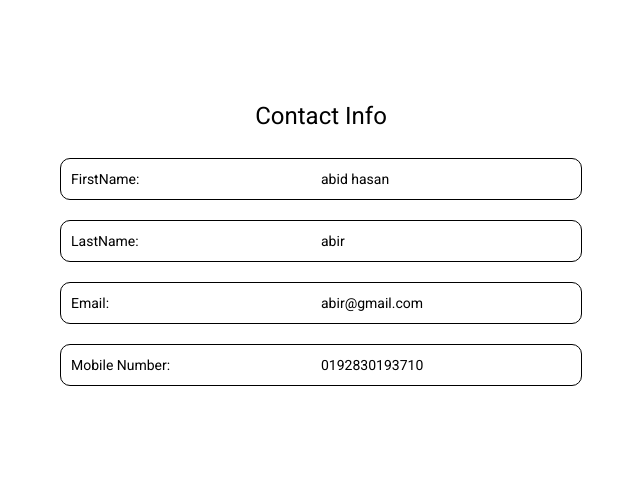
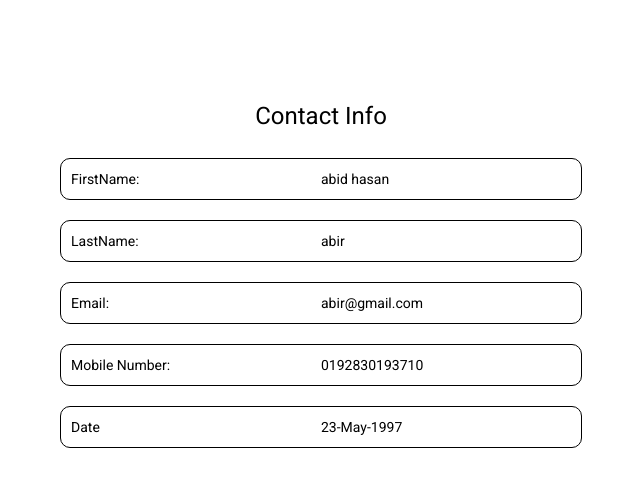
Before and after one commit to Abir1507075/FirstApp, an Angular app: page /contact/1 in a window 1280 px wide. Shown: the top 486 px of the page, without its empty margins (319-959 px from the left). Built offline with nearby package versions, Linux system fonts and the light colour scheme.

Commit message:
Added date of birth and used reactive form

```diff
--- a/src/app/classes/contact.ts
+++ b/src/app/classes/contact.ts
@@ -3,6 +3,7 @@ export class Contact {
         public firstName:string,
         public lastName:string,
         public email:string,
-        public mobileNumber:string
+        public mobileNumber:string,
+        public dateOfBirth:Date
     ){}
 }
--- a/src/app/components/contact-form/contact-form.component.css
+++ b/src/app/components/contact-form/contact-form.component.css
@@ -3,7 +3,7 @@
     height: 100px;
     display: flex;
     flex-direction: column;
-    justify-content: space-around;
+    /* justify-content: space-around; */
 }
 button{
     margin: 10px;
--- a/src/app/components/contact-form/contact-form.component.html
+++ b/src/app/components/contact-form/contact-form.component.html
@@ -1,35 +1,61 @@
 <div>
-    <form #contactInfo = "ngForm" fxLayout="column" fxLayoutAlign="space-around center">
+    <form [formGroup] = "contactForm" fxLayout="column" fxLayoutAlign="space-around center">
         <div class = form-row>
             <div fxLayout="row" fxLayoutAlign="space-between center">
-                <input required type="text" #firstName = "ngModel" name = 'firstName' [(ngModel)] = "newContact.firstName">
-                <div class="alert-mesg" *ngIf="firstName.touched && firstName.invalid">This field is required</div>
+                <input type="text"  formControlName = 'firstName'>
+                <div class="alert-mesg" *ngIf="contactForm.controls.firstName.touched && !contactForm.controls.firstName.valid">This field is required</div>
             </div>
             <label>First Name</label>
         </div>
         <div class = form-row>
             <div fxLayout="row" fxLayoutAlign="space-between center">
-                <input required type="text" #lastName = "ngModel" name = 'lastName' [(ngModel)] = "newContact.lastName">
-                <div class="alert-mesg" *ngIf="lastName.touched && lastName.invalid">This field is required</div>
+                <input type="text" formControlName = 'lastName'>
+                <div class="alert-mesg" *ngIf="contactForm.controls.lastName.touched && !contactForm.controls.lastName.valid">This field is required</div>
             </div>
             <label>Last Name</label>
         </div>
         <div class = form-row>
             <div fxLayout="row" fxLayoutAlign="space-between center">
-                <input  required type="email" [email] = "true" #email = "ngModel" name = 'email' [(ngModel)] = "newContact.email">
-                <div class="alert-mesg" *ngIf="email.touched && email.invalid">This field is required</div>
+                <input type="email"  formControlName = 'email' >
+                <div class="alert-mesg" *ngIf="contactForm.controls.email.touched && contactForm.controls.email.hasError('required')">This field is required</div>
+                <div class="alert-mesg" *ngIf="contactForm.controls.email.touched && contactForm.controls.email.hasError('email')">Invalid Email</div>
+
             </div>
             <label>Email</label>
         </div>
         <div class = form-row>
             <div fxLayout="row" fxLayoutAlign="space-between center">
-                <input required minlength = "11" maxlength="11" pattern = "^((\\+91-?)|0)?[0-9]{10}$" type="text" #mobileNumber = "ngModel" name = 'mobileNumber' [(ngModel)] = "newContact.mobileNumber">
-                <div class="alert-mesg" *ngIf="mobileNumber.touched && mobileNumber.invalid">This field is required</div>
+                <input type="text" formControlName = 'mobileNumber'>
+                <div class="alert-mesg" *ngIf="contactForm.controls.mobileNumber.touched && contactForm.controls.mobileNumber.hasError('required')">This field is required</div>
+                <div class="alert-mesg" *ngIf="contactForm.controls.mobileNumber.touched && contactForm.controls.mobileNumber.hasError('pattern')">Invalid Mobile Number</div>
+
             </div>
             <label >Mobile Number</label>
         </div>
+        <div class="form-row" formGroupName = "dateOfBirth">
+            <div fxLayout="row" fxLayoutAlign="space-between center">
+                <div>
+                    <select name="year" id="year" (click)="isYearOkay()" formControlName = "year">
+                        <option value="" disabled selected>Year</option>
+                        <option *ngFor="let y of year">{{y}} </option>
+                    </select>
+                    <select name="month" id="month" (click)="isMonthOkay()" formControlName = "month" >
+                        <option value="" disabled selected>Month</option>
+                        <option *ngFor="let month of months" >{{month.month}} </option>
+                    </select>
+                    <select name="day" id="day" formControlName = "day">
+                        <option value="" disabled selected>Day</option>
+                        <option *ngFor="let day of days" >{{day}} </option>
+                    </select>
+                </div>
+                <div class="alert-mesg" *ngIf="contactForm.controls.dateOfBirth.get('day')?.touched && !contactForm.controls.dateOfBirth.get('day')?.valid">Birth Date is required</div>
+                <div class="alert-mesg" *ngIf="contactForm.controls.dateOfBirth.get('month')?.touched && !contactForm.controls.dateOfBirth.get('month')?.valid">Birth Month is required</div>
+                <div class="alert-mesg" *ngIf="contactForm.controls.dateOfBirth.get('year')?.touched && !contactForm.controls.dateOfBirth.get('year')?.valid">Birth Year is required</div>
+            </div>
+            <label>Date of Birth</label>
+        </div>
         <div class = form-row>
-            <button mat-button mat-dialog-close [disabled] = !contactInfo.valid (click)="saveContact()">Submit</button>
+            <button mat-button mat-dialog-close [disabled]="!contactForm.valid" (click)="saveContact()">Submit</button>
             <button mat-button mat-dialog-close>Cancel</button>
         </div>
     </form>
--- a/src/app/components/contact-form/contact-form.component.ts
+++ b/src/app/components/contact-form/contact-form.component.ts
@@ -1,4 +1,6 @@
 import { Component, OnInit } from '@angular/core';
+import { validateBasis } from '@angular/flex-layout';
+import { FormBuilder, Validators } from '@angular/forms';
 import { Contact } from 'src/app/classes/contact';
 import { ContactService } from 'src/app/services/contact.service';
 
@@ -9,12 +11,80 @@ import { ContactService } from 'src/app/services/contact.service';
 })
 export class ContactFormComponent implements OnInit {
 
-  constructor(private contactService:ContactService) { }
-  newContact = new Contact('','','','');
+  contactForm = this.fb.group({
+    firstName: ['',[Validators.required]],
+    lastName: ['',[Validators.required]],
+    email: ['',[Validators.required,Validators.email]],
+    mobileNumber: ['',[Validators.required,Validators.pattern(/^\d{11}$/)]],
+    dateOfBirth: this.fb.group({
+      year:['',Validators.required],
+      month:[{value:'',disabled:true},[Validators.required]],
+      day:[{value:'',disabled:true},[Validators.required]]
+    })
+  })
+  yearNow = new Date().getFullYear();
+
+  constructor(private contactService:ContactService,private fb:FormBuilder) { }
+  days:number[] = [];
+  year:number[] = [];
   ngOnInit(): void {
+    for ( let i = 0; i<100;i++){
+      this.year.push(this.yearNow-i);
+    }
+    console.log(this.contactForm.controls['dateOfBirth'].get('year')?.touched);
+
+  }
+  isMonthOkay(){
+    if(this.contactForm.controls.dateOfBirth.get('month')?.value != ""){
+      this.contactForm.controls.dateOfBirth.get('day')?.enable();
+      for(let value of this.months){
+        if(value.month==this.contactForm.controls.dateOfBirth.get('month')?.value){
+          for(let i = 1;i<=value.day;i++){
+            this.days.push(i);
+          }
+        }
+      }
+      console.log(this.contactForm.controls.dateOfBirth.get('day'))
+    };
+  }
+  isYearOkay(){
+    if(this.contactForm.controls.dateOfBirth.get('year')?.value !=""){
+      this.contactForm.controls.dateOfBirth.get('month')?.enable();
+      if(this.isLeapYear(this.contactForm.controls.dateOfBirth.get('year')?.value)){
+        this.months[1].day=29;
+      }
+      else{
+        this.months[1].day=28;
+      }
+    }
   }
   saveContact(){
-    this.contactService.saveContact(this.newContact);
+    let date = this.contactForm.controls.dateOfBirth.value;
+    this.contactService.saveContact(new Contact(this.contactForm.value.firstName,
+                                                this.contactForm.value.lastName,
+                                                this.contactForm.value.email,
+                                                this.contactForm.value.mobileNumber,
+                                                new Date(date.year+'-'+date.month+'-'+date.day)));
   }
-
+  months = [
+    {id:1,month:'January',day:31},
+    {id:2,month:'February',day:28},
+    {id:3,month:'March',day:31},
+    {id:4,month:'April',day:30},
+    {id:5,month:'May',day:31},
+    {id:6,month:'June',day:30},
+    {id:7,month:'July',day:31},
+    {id:8,month:'August',day:31},
+    {id:9,month:'September',day:30},
+    {id:10,month:'October',day:31},
+    {id:11,month:'November',day:30},
+    {id:12,month:'December',day:31}
+  ];
+  isLeapYear(year:string):boolean{
+    let yearNum = parseInt(year);
+    if(yearNum%400===0)return true;
+    if(yearNum%100==0)return false;
+    if(yearNum%4==0)return true;
+    return false;
+  }
 }
--- a/src/app/components/view-contact/view-contact.component.html
+++ b/src/app/components/view-contact/view-contact.component.html
@@ -16,4 +16,8 @@
         <label for="mobileNumber">Mobile Number: </label>
         <span>{{contact.mobileNumber}} </span>
     </div>
+    <div class="row-info">
+        <label for = "date">Date</label>
+        <span>{{contact.dateOfBirth |date:"dd-MMM-yyyy"}}</span>
+    </div>
 </form>
--- a/src/app/components/view-contact/view-contact.component.ts
+++ b/src/app/components/view-contact/view-contact.component.ts
@@ -12,7 +12,7 @@ export class ViewContactComponent implements OnInit {
 
   constructor(private route:ActivatedRoute,private contactService:ContactService) { }
   public id = 0;
-  contact = new Contact('','','','');
+  contact = new Contact('','','','',new Date());
   ngOnInit(): void {
     let k  = this.route.snapshot.paramMap.get('id');
     this.id = (k==null)? -1:parseInt(k);
--- a/src/app/services/contact.service.ts
+++ b/src/app/services/contact.service.ts
@@ -10,8 +10,8 @@ export class ContactService {
   constructor() { }
   contactEvent = new EventEmitter();
   contactList:Contact[]= [
-    new Contact('abid hasan','abir','abir@gmail.com','0192830193710'),
-    new Contact('abid hasan','abir','abir@gmail.com','0192830193710'),
+    new Contact('abid hasan','abir','abir@gmail.com','0192830193710',new Date('1997/05/23')),
+    new Contact('abid hasan','abir','abir@gmail.com','0192830193710',new Date('1997-05-23')),
   ];
   getContacts(){
     return this.contactList;
```
Also changed, not shown: src/app/app.module.ts (+9 -2 lines).
